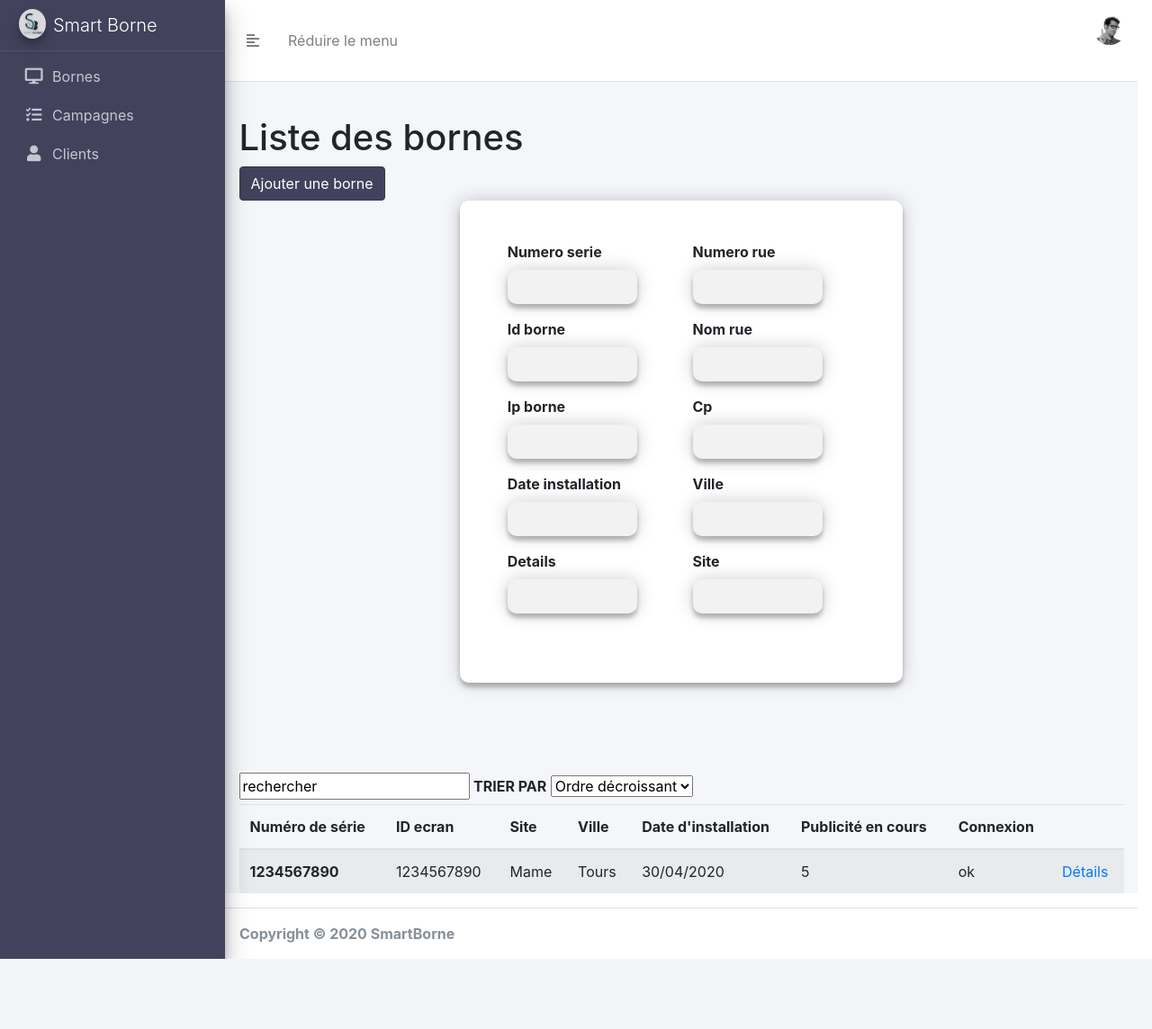
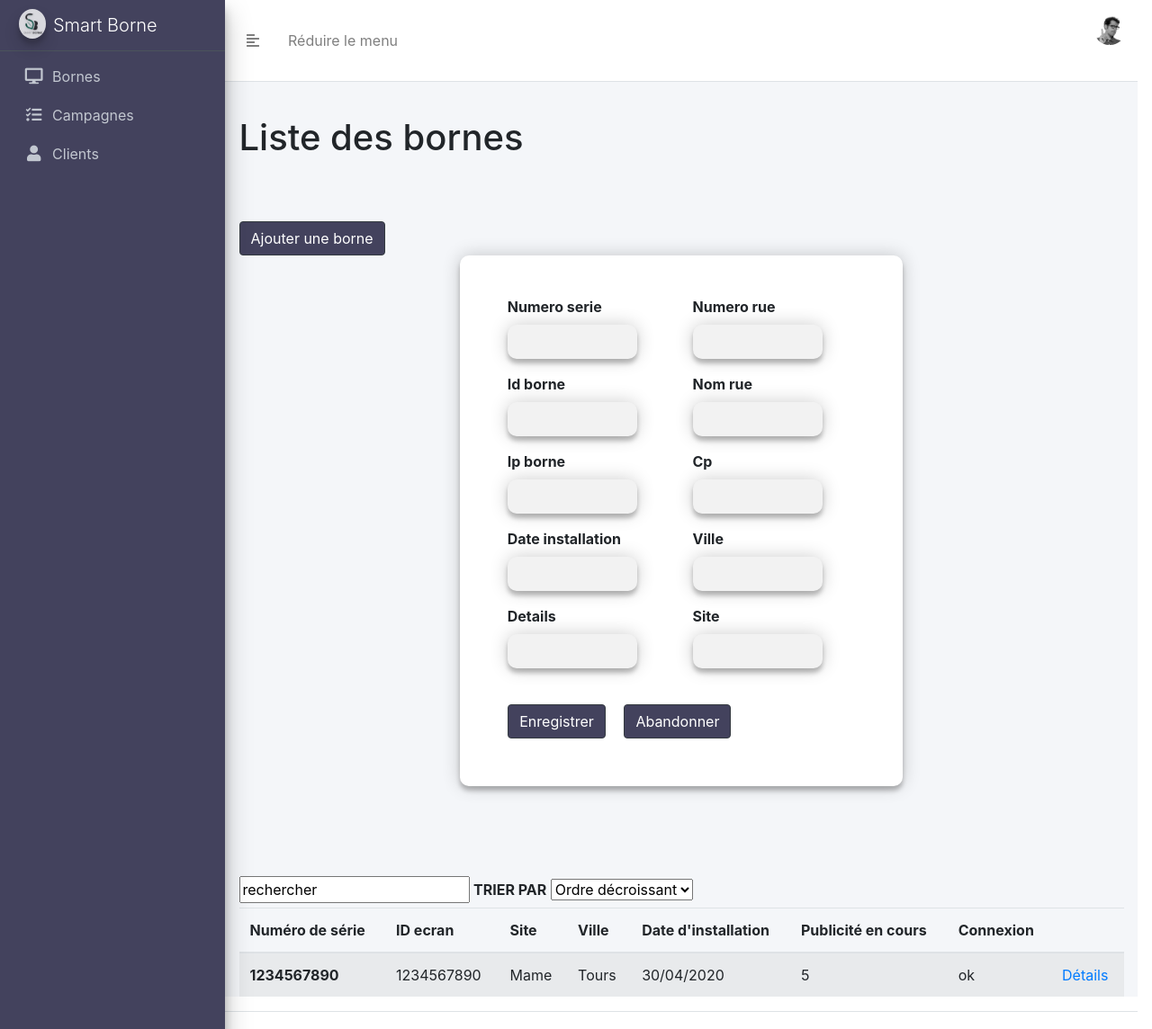
Before and after one commit to sophiecola/smartBorne, a Symfony app: template templates/borne/index.html.twig in a window 1280 px wide, after a click on "Ajouter une borne". Shown: the top 1144 px of the page at 90% size. Before the commit the page ends 1066 px from the top, so only its background shows below. Run offline with Twig, Linux system fonts and the light colour scheme; the template is opened without the code that fills it, so the values that code supplies are empty; form fields are guessed from the names that the template uses; some libraries are stand-ins or nearby versions.

Commit message:
fix button borne create

```diff
--- a/src/Form/BorneType.php
+++ b/src/Form/BorneType.php
@@ -22,9 +22,6 @@ class BorneType extends AbstractType
             ->add('ville')
             ->add('site')
             ->add('details')
-            ->add('save', SubmitType::class, [
-                'attr' => ['class' => 'save']
-            ]);
         ;
     }
 
--- a/templates/borne/index.html.twig
+++ b/templates/borne/index.html.twig
@@ -6,7 +6,9 @@
 
 <h1>Liste des bornes</h1>
 
-
+<pre>
+    {{ dump() }}
+</pre>
 
 <a class="btn btn-dark custom-color" data-toggle="collapse" href="#collapseForm" role="button" aria-expanded="false" aria-controls="collapseExample">Ajouter une borne</a>
 <div class="form-create collapse" id="collapseForm">
@@ -29,6 +31,8 @@
 
         </div>
     </div>
+    <button type="submit" class="btn btn-dark custom-color m-2">Enregistrer</button>
+        <a href="{{ path('borne_index') }}" class="btn btn-dark custom-color m-2">Abandonner</a>
     {{ form_end(form) }}
 </div>
 
```
